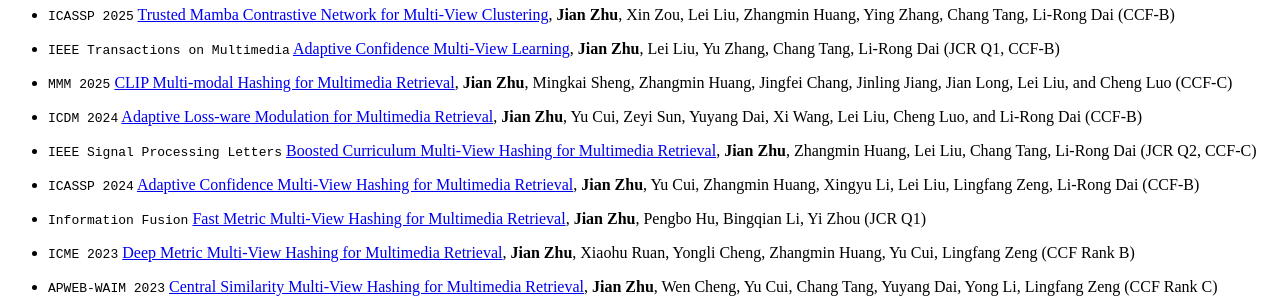
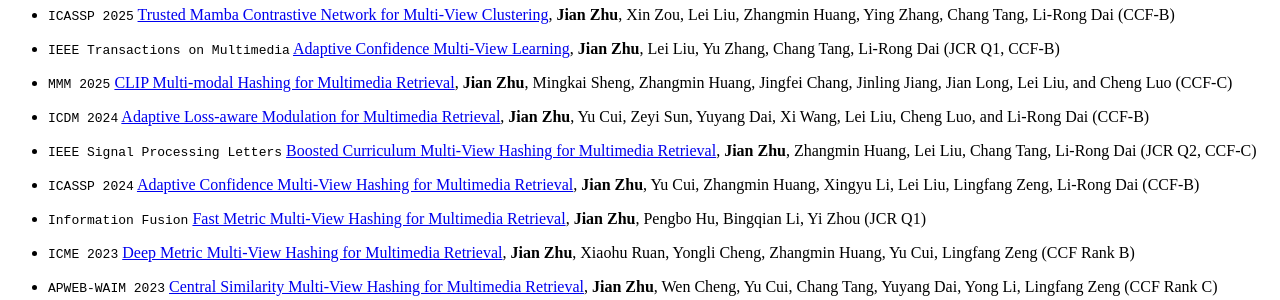
Before and after one commit to HackerHyper/HackerHyper.github.io, a Jekyll site: the page built from _pages/includes/pub.md, in a window 1280 px wide. Shown: the part 652-952 px from the top of the page. Built offline with Jekyll 4.4.1, drawn with Linux system fonts in a browser that asks for light colours; our own code applies the rules of GitHub Pages for plain Markdown files.

Commit message:
first commit

```diff
--- a/_pages/includes/pub.md
+++ b/_pages/includes/pub.md
@@ -9,7 +9,7 @@
 
 - ``MMM 2025`` [CLIP Multi-modal Hashing for Multimedia Retrieval](https://link.springer.com/chapter/10.1007/978-981-96-2054-8_15), **Jian Zhu**, Mingkai Sheng, Zhangmin Huang, Jingfei Chang, Jinling Jiang, Jian Long, Lei Liu, and Cheng Luo (CCF-C)
 
-- ``ICDM 2024`` [Adaptive Loss-ware Modulation for Multimedia Retrieval](https://ieeexplore.ieee.org/abstract/document/10884426), **Jian Zhu**, Yu Cui, Zeyi Sun, Yuyang Dai, Xi Wang, Lei Liu, Cheng Luo, and Li-Rong Dai (CCF-B)
+- ``ICDM 2024`` [Adaptive Loss-aware Modulation for Multimedia Retrieval](https://ieeexplore.ieee.org/abstract/document/10884426), **Jian Zhu**, Yu Cui, Zeyi Sun, Yuyang Dai, Xi Wang, Lei Liu, Cheng Luo, and Li-Rong Dai (CCF-B)
 
 - ``IEEE Signal Processing Letters`` [Boosted Curriculum Multi-View Hashing for Multimedia Retrieval](https://ieeexplore.ieee.org/abstract/document/10632619), **Jian Zhu**, Zhangmin Huang, Lei Liu, Chang Tang, Li-Rong Dai (JCR Q2, CCF-C)
 
```
